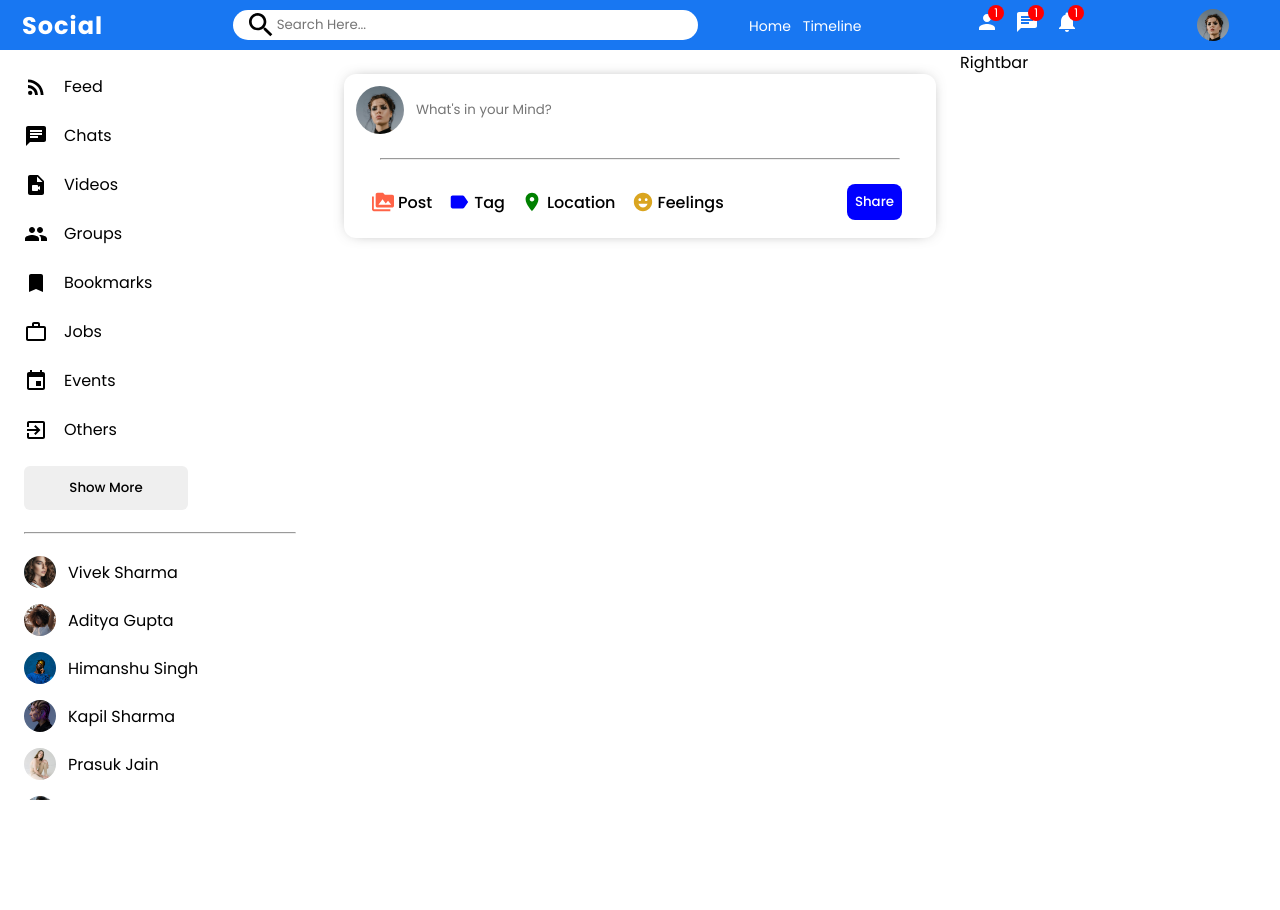
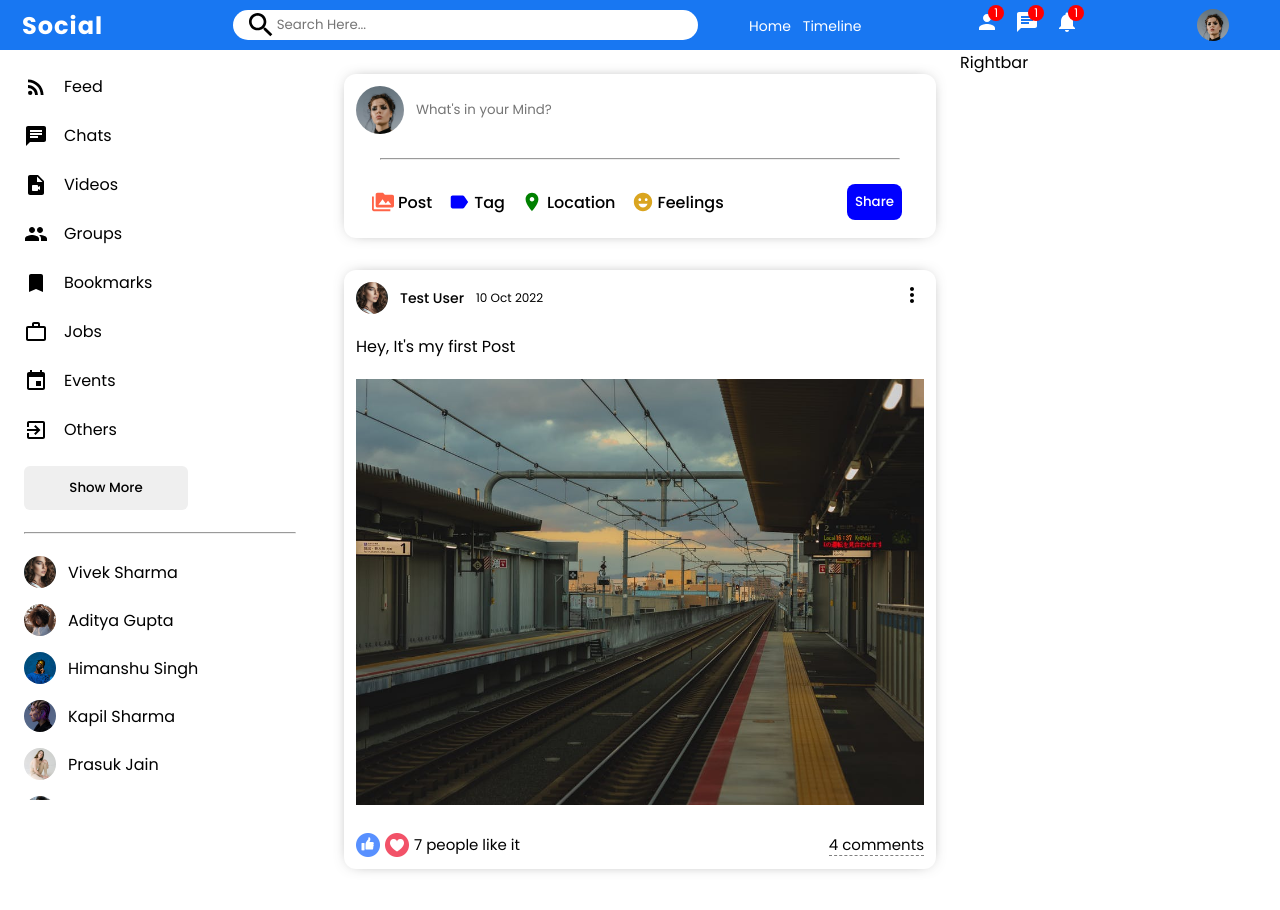
Before and after one commit to Bharatsharma19/Social-App-Frontend, a React (Create React App) app: page / in a window 1280 px wide. Shown: the top 910 px of the page. Before the commit the page ends 800 px from the top, so only its background shows below. Built offline with nearby package versions, Linux system fonts and the light colour scheme.

Commit message:
Post Component Updated

```diff
--- a/src/Components/Feed/Feed.jsx
+++ b/src/Components/Feed/Feed.jsx
@@ -1,4 +1,5 @@
 import React from 'react'
+import Post from '../Post/Post'
 import Share from '../Share/Share'
 import './feed.css'
 
@@ -7,6 +8,7 @@
         <div className='feed'>
             <div className="feedWrapper">
                 <Share />
+                <Post />
             </div>
         </div>
     )
--- /dev/null
+++ b/src/Components/Post/Post.jsx
@@ -0,0 +1,38 @@
+import { MoreVert } from '@mui/icons-material'
+import React from 'react'
+import './post.css'
+
+const Post = () => {
+    return (
+        <div className='post'>
+            <div className="postWrapper">
+                <div className="postTop">
+                    <div className="postTopLeft">
+                        <img className='postProfileImg' src="/assets/person/8.jpeg" alt="" />
+                        <span className='postUsername'>Test User</span>
+                        <span className='postDate'>10 Oct 2022</span>
+                    </div>
+                    <div className="postTopRight">
+                        <MoreVert />
+                    </div>
+                </div>
+                <div className="postCenter">
+                    <span className="postText">Hey, It's my first Post</span>
+                    <img className='postImg' src="/assets/post/1.jpeg" alt="" />
+                </div>
+                <div className="postBottom">
+                    <div className="postBottomLeft">
+                        <img className="likeIcon" src="assets/like.png" alt="" />
+                        <img className="likeIcon" src="assets/heart.png" alt="" />
+                        <span className="postLikeCounter">7 people like it</span>
+                    </div>
+                    <div className="postBottomRight">
+                        <span className="postCommentText">4 comments</span>
+                    </div>
+                </div>
+            </div>
+        </div>
+    )
+}
+
+export default Post
--- /dev/null
+++ b/src/Components/Post/post.css
@@ -0,0 +1,78 @@
+.post {
+    width: 100%;
+    border-radius: 12px;
+    -webkit-box-shadow: 0px 0px 16px -8px rgba(0, 0, 0, 0.68);
+    box-shadow: 0px 0px 16px -8px rgba(0, 0, 0, 0.68);
+    margin: 32px 0;
+}
+
+.postWrapper {
+    padding: 12px;
+}
+
+.postTop {
+    display: flex;
+    align-items: center;
+    justify-content: space-between;
+}
+
+.postTopLeft {
+    display: flex;
+    align-items: center;
+}
+
+.postProfileImg {
+    width: 32px;
+    height: 32px;
+    border-radius: 50%;
+    object-fit: cover;
+}
+
+.postUsername {
+    font-size: 14px;
+    font-weight: 500;
+    margin: 0 12px;
+}
+
+.postDate {
+    font-size: 12px;
+}
+
+.postCenter {
+    margin: 20px 0;
+}
+
+.postImg {
+    margin-top: 20px;
+    width: 100%;
+    max-height: 500px;
+    object-fit: contain;
+}
+
+.postBottom {
+    display: flex;
+    align-items: center;
+    justify-content: space-between;
+}
+
+.postBottomLeft {
+    display: flex;
+    align-items: center;
+}
+
+.likeIcon {
+    width: 24px;
+    height: 24px;
+    margin-right: 5px;
+    cursor: pointer;
+}
+
+.postLikeCounter {
+    font-size: 15px;
+}
+
+.postCommentText {
+    cursor: pointer;
+    border-bottom: 1px dashed gray;
+    font-size: 15px;
+}
```
